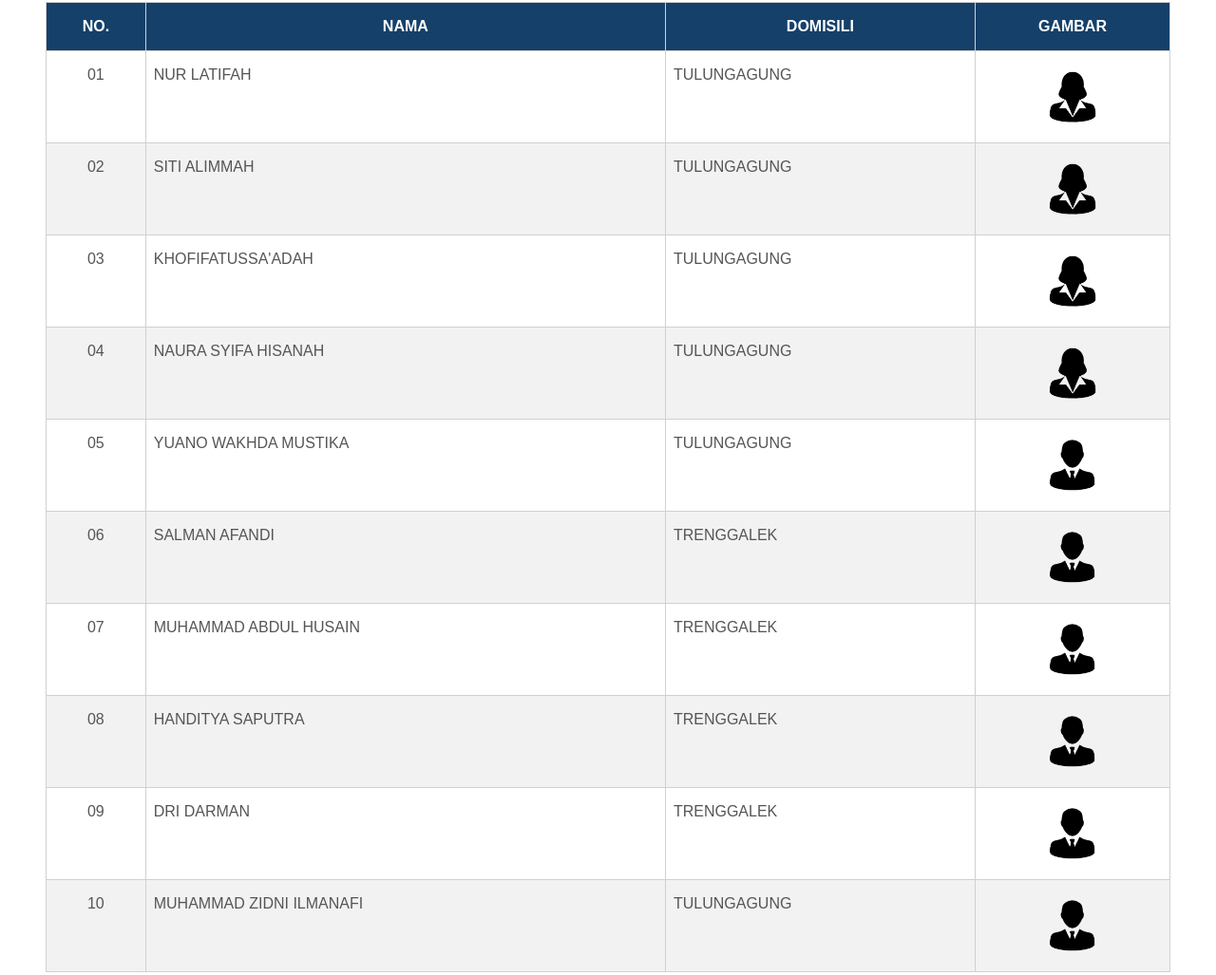
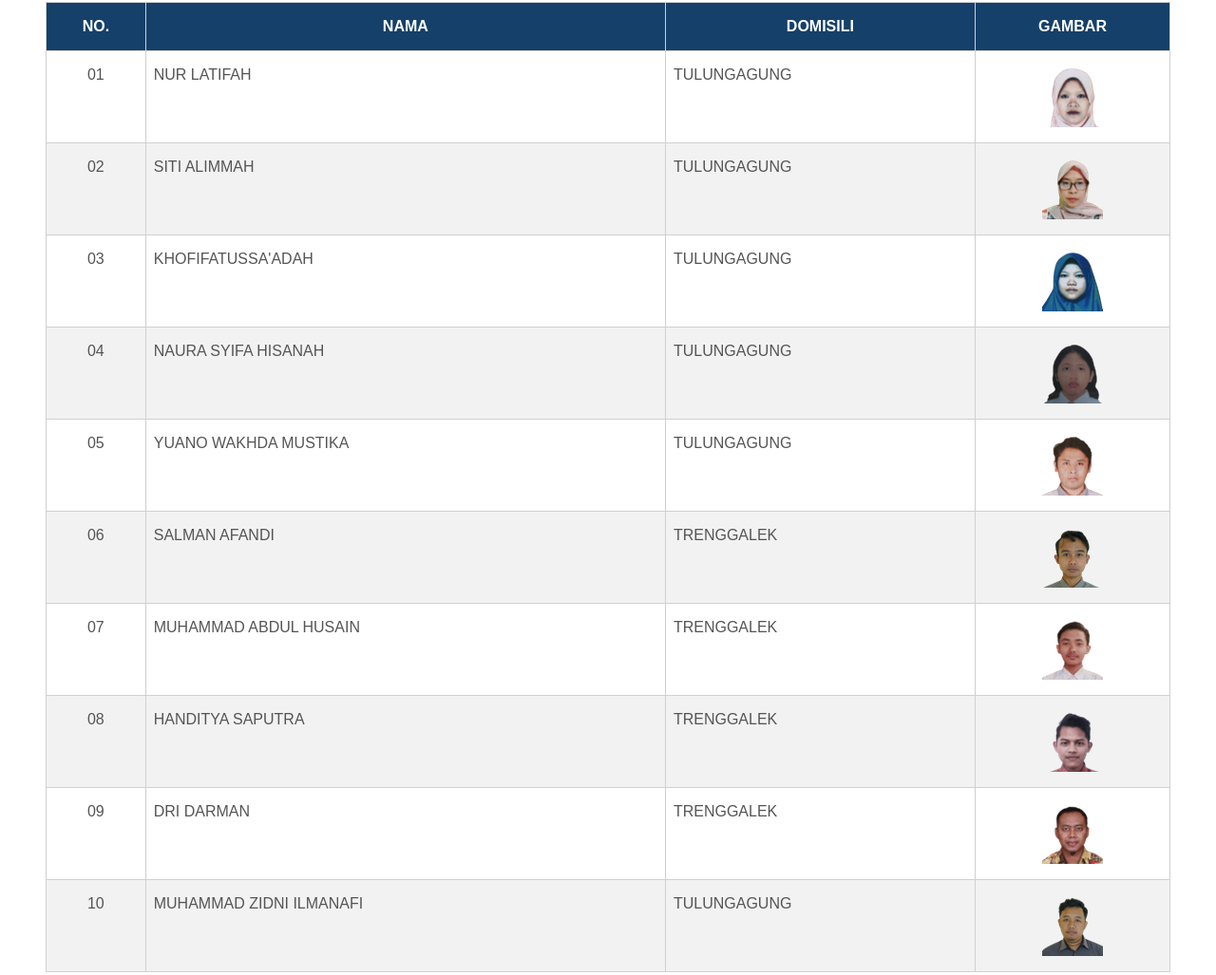
Before and after one commit to blkkmanbaulhuda/blkkmanbaulhuda.github.io, a plain HTML site: page struktur/peserta/angkatan-satu.html in a window 1280 px wide. Shown: the part 1035-2062 px from the top of the page at 95% size. Drawn offline with nearby package versions, Linux system fonts and the light colour scheme.

Commit message:
Update angkatan-satu.html

```diff
--- a/struktur/peserta/angkatan-satu.html
+++ b/struktur/peserta/angkatan-satu.html
@@ -1,11 +1,11 @@
 <!DOCTYPE html>
 <html lang="id">
 <head>
-	<title>Angkatan 1 - BLKK Manbaul Huda</title>
+	<title>BLKK Manbaul Huda - Angkatan 1</title>
 	<meta name="google" content="notranslate">
 	<meta name="robots" content="index,follow">
 	<meta name="revisit-after" content="1 days">
-	<meta name="title" content="Angkatan 1 - BLKK Manbaul Huda">
+	<meta name="title" content="BLKK Manbaul Huda - Angkatan 1">
 	<meta name="author" content="BLKK Manbaul Huda">
 	<meta http-equiv="X-UA-Compatible" content="IE=edge">
 	<meta http-equiv="Content-Type" content="text/html; charset=UTF-8">
@@ -13,7 +13,7 @@
 	<meta name="google-site-verification" content="AiQCC2oGNiFhr5MBKE3Amg1NOvJUfZotLCty660CdIU" />
 	<meta name="description" content="Peserta Pelatihan BLKK Manbaul Huda Angkatan 1 Periode 12-06-2023 sampai dengan 10-07-2023">
 	<meta name="keywords" content="Peserta Pelatihan, BLKK Balai Latihan Kerja, Manbaul Huda, Angkatan 1, Periode, 12-06-2023, 10-07-2023, Pelatihan Keterampilan, Pelatihan Peningkatan Kompetensi, Pelatihan Kerja">
-	<meta property="og:title" content="Angkatan 1 - BLKK Manbaul Huda">
+	<meta property="og:title" content="BLKK Manbaul Huda - Angkatan 1">
 	<meta property="og:site_name" content="BLKK Manbaul Huda">
 	<meta property="og:url" content="https://blkkmanbaulhuda.github.io/struktur/peserta/angkatan-satu.html">
 	<meta property="og:description" content="Peserta Pelatihan BLKK Manbaul Huda Angkatan 1 Periode 12-06-2023 sampai dengan 10-07-2023">
@@ -136,98 +136,98 @@
 						<td>01</td>
 						<td>NUR LATIFAH</td>
 						<td>TULUNGAGUNG</td>
-						<td><img src="../../img/user-woman.png" alt="" loading="lazy" style="width: 64px; height: 64px; display: block; margin: auto;"></td>
+						<td><img src="../../img/gel-1/01-bu-latifah.png" alt="" loading="lazy" style="width: 64px; height: 64px; display: block; margin: auto;"></td>
 					</tr>
 					<tr>
 						<td>02</td>
 						<td>SITI ALIMMAH</td>
 						<td>TULUNGAGUNG</td>
-						<td><img src="../../img/user-woman.png" alt="" loading="lazy" style="width: 64px; height: 64px; display: block; margin: auto;"></td>
+						<td><img src="../../img/gel-1/02-bu-alim.png" alt="" loading="lazy" style="width: 64px; height: 64px; display: block; margin: auto;"></td>
 					</tr>
 					<tr>
 						<td>03</td>
 						<td>KHOFIFATUSSA'ADAH</td>
 						<td>TULUNGAGUNG</td>
-						<td><img src="../../img/user-woman.png" alt="" loading="lazy" style="width: 64px; height: 64px; display: block; margin: auto;"></td>
+						<td><img src="../../img/gel-1/03-khofifah.png" alt="" loading="lazy" style="width: 64px; height: 64px; display: block; margin: auto;"></td>
 					</tr>
 					<tr>
 						<td>04</td>
 						<td>NAURA SYIFA HISANAH</td>
 						<td>TULUNGAGUNG</td>
-						<td><img src="../../img/user-woman.png" alt="" loading="lazy" style="width: 64px; height: 64px; display: block; margin: auto;">
+						<td><img src="../../img/gel-1/04-naura.png" alt="" loading="lazy" style="width: 64px; height: 64px; display: block; margin: auto;">
 						</td>
 					</tr>
 					<tr>
 						<td>05</td>
 						<td>YUANO WAKHDA MUSTIKA</td>
 						<td>TULUNGAGUNG</td>
-						<td><img src="../../img/user-man.png" alt="" loading="lazy" style="width: 64px; height: 64px; display: block; margin: auto;"></td>
+						<td><img src="../../img/gel-1/05-yuano.png" alt="" loading="lazy" style="width: 64px; height: 64px; display: block; margin: auto;"></td>
 					</tr>
 					<tr>
 						<td>06</td>
 						<td>SALMAN AFANDI</td>
 						<td>TRENGGALEK</td>
-						<td><img src="../../img/user-man.png" alt="" loading="lazy" style="width: 64px; height: 64px; display: block; margin: auto;"></td>
+						<td><img src="../../img/gel-1/06-pandi.png" alt="" loading="lazy" style="width: 64px; height: 64px; display: block; margin: auto;"></td>
 					</tr>
 					<tr>
 						<td>07</td>
 						<td>MUHAMMAD ABDUL HUSAIN</td>
 						<td>TRENGGALEK</td>
-						<td><img src="../../img/user-man.png" alt="" loading="lazy" style="width: 64px; height: 64px; display: block; margin: auto;"></td>
+						<td><img src="../../img/gel-1/07-husain.png" alt="" loading="lazy" style="width: 64px; height: 64px; display: block; margin: auto;"></td>
 					</tr>
 					<tr>
 						<td>08</td>
 						<td>HANDITYA SAPUTRA</td>
 						<td>TRENGGALEK</td>
-						<td><img src="../../img/user-man.png" alt="" loading="lazy" style="width: 64px; height: 64px; display: block; margin: auto;"></td>
+						<td><img src="../../img/gel-1/08-handitya.png" alt="" loading="lazy" style="width: 64px; height: 64px; display: block; margin: auto;"></td>
 					</tr>
 					<tr>
 						<td>09</td>
 						<td>DRI DARMAN</td>
 						<td>TRENGGALEK</td>
-						<td><img src="../../img/user-man.png" alt="" loading="lazy" style="width: 64px; height: 64px; display: block; margin: auto;"></td>
+						<td><img src="../../img/gel-1/09-darman.png" alt="" loading="lazy" style="width: 64px; height: 64px; display: block; margin: auto;"></td>
 					</tr>
 					<tr>
 						<td>10</td>
 						<td>MUHAMMAD ZIDNI ILMANAFI</td>
 						<td>TULUNGAGUNG</td>
-						<td><img src="../../img/user-man.png" alt="" loading="lazy" style="width: 64px; height: 64px; display: block; margin: auto;"></td>
+						<td><img src="../../img/gel-1/10-zidni.png" alt="" loading="lazy" style="width: 64px; height: 64px; display: block; margin: auto;"></td>
 					</tr>
 					<tr>
 						<td>11</td>
 						<td>TAUFIQ HIDAYAT</td>
 						<td>TRENGGALEK</td>
-						<td><img src="../../img/user-man.png" alt="" loading="lazy" style="width: 64px; height: 64px; display: block; margin: auto;"></td>
+						<td><img src="../../img/gel-1/11-taufiq.png" alt="" loading="lazy" style="width: 64px; height: 64px; display: block; margin: auto;"></td>
 					</tr>
 					<tr>
 						<td>12</td>
 						<td>ABDUSSALAM WAHID</td>
 						<td>TRENGGALEK</td>
-						<td><img src="../../img/user-man.png" alt="" loading="lazy" style="width: 64px; height: 64px; display: block; margin: auto;"></td>
+						<td><img src="../../img/gel-1/12-wahid.png" alt="" loading="lazy" style="width: 64px; height: 64px; display: block; margin: auto;"></td>
 					</tr>
 					<tr>
 						<td>13</td>
 						<td>ISMA NUR FAIZIN</td>
 						<td>TRENGGALEK</td>
-						<td><img src="../../img/user-man.png" alt="" loading="lazy" style="width: 64px; height: 64px; display: block; margin: auto;"></td>
+						<td><img src="../../img/gel-1/13-faiz.png" alt="" loading="lazy" style="width: 64px; height: 64px; display: block; margin: auto;"></td>
 					</tr>
 					<tr>
 						<td>14</td>
 						<td>AGUS FATKHUROHMAN</td>
 						<td>TULUNGAGUNG</td>
-						<td><img src="../../img/user-man.png" alt="" loading="lazy" style="width: 64px; height: 64px; display: block; margin: auto;"></td>
+						<td><img src="../../img/gel-1/14-agus.png" alt="" loading="lazy" style="width: 64px; height: 64px; display: block; margin: auto;"></td>
 					</tr>
 					<tr>
 						<td>15</td>
 						<td>ARIF PRASETYO WAHYUDI</td>
 						<td>TULUNGAGUNG</td>
-						<td><img src="../../img/user-man.png" alt="" loading="lazy" style="width: 64px; height: 64px; display: block; margin: auto;"></td>
+						<td><img src="../../img/gel-1/15-yudi.png" alt="" loading="lazy" style="width: 64px; height: 64px; display: block; margin: auto;"></td>
 					</tr>
 					<tr>
 						<td>16</td>
 						<td>ARKYANDO HARIST ENDRAWAN</td>
 						<td>TULUNGAGUNG</td>
-						<td><img src="../../img/user-man.png" alt="" loading="lazy" style="width: 64px; height: 64px; display: block; margin: auto;"></td>
+						<td><img src="../../img/gel-1/16-harist.png" alt="" loading="lazy" style="width: 64px; height: 64px; display: block; margin: auto;"></td>
 					</tr>
 				</tbody>
 			</table>
@@ -256,10 +256,11 @@
 			</div>
 			<div class="box">
 				<h3>Medsos</h3>
-				<a href="https://www.youtube.com/@blkkmanbaulhuda" target="_blank"><i class="fas fa-caret-right"></i>Youtube</a>
-				<a href="https://bit.ly/blkkmanbaulhuda-facebook" target="_blank"><i class="fas fa-caret-right"></i>Facebook</a>
-				<a href="https://www.twitter.com/blkkmanbaulhuda" target="_blank"><i class="fas fa-caret-right"></i>Twitter</a>
-				<a href="https://www.instagram.com/blkk_manbaul_huda" target="_blank"><i class="fas fa-caret-right"></i>Instagram</a>
+				<a href="../../medsos/youtube.html"><i class="fas fa-caret-right"></i>Youtube</a>
+				<a href="../../medsos/facebook.html"><i class="fas fa-caret-right"></i>Facebook</a>
+				<a href="../../medsos/twitter.html"><i class="fas fa-caret-right"></i>Twitter</a>
+				<a href="../../medsos/instagram.html"><i class="fas fa-caret-right"></i>Instagram</a>
+				<a href="../../medsos/linkedin.html"><i class="fas fa-caret-right"></i>Linkedin</a>
 			</div>
 		</div>
 		<div class="google-maps">
```
